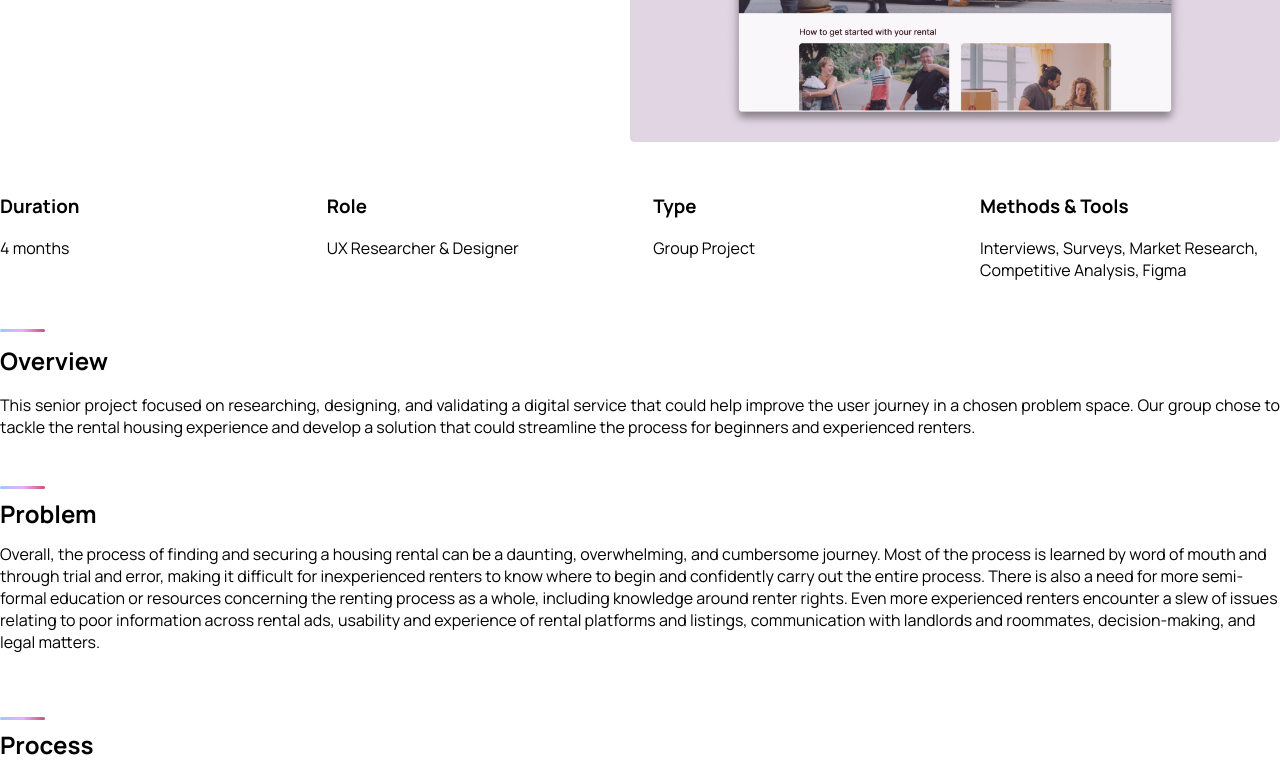
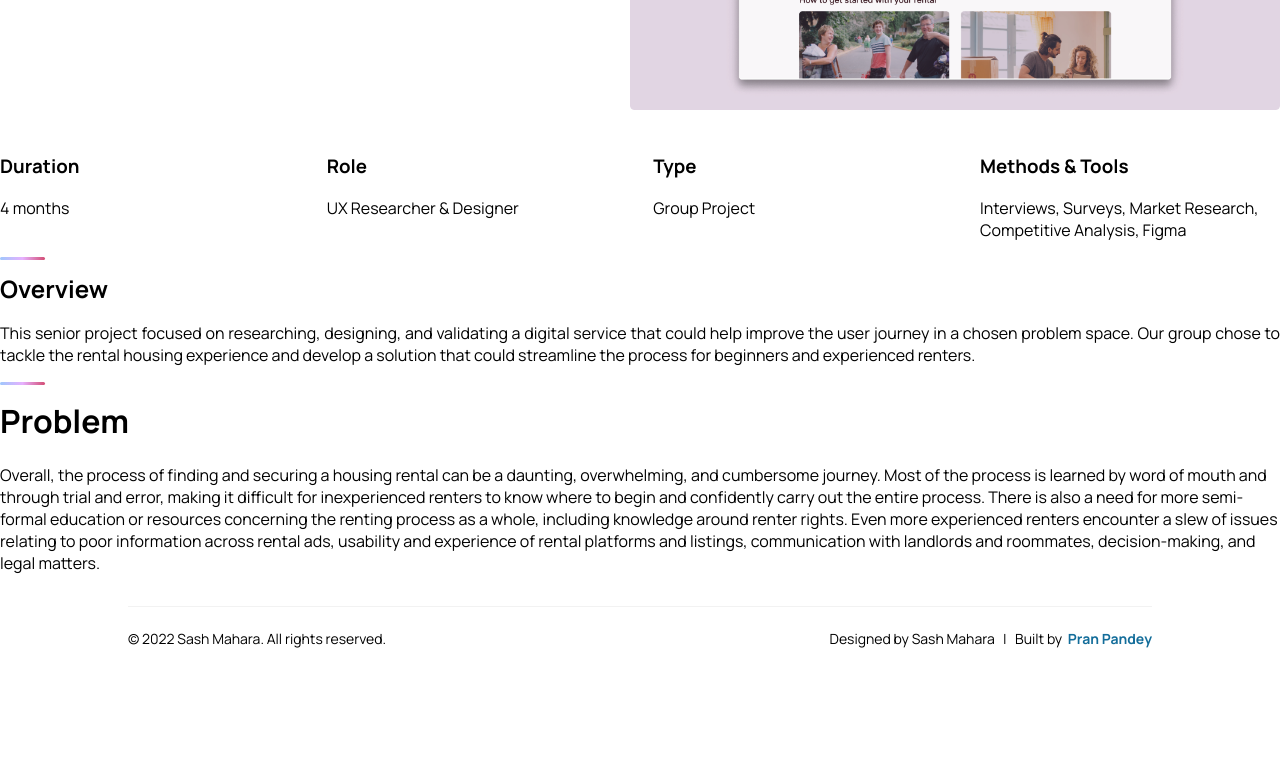
Before and after one commit to Elimists/sash-portfolio, a Next.js app: page /projects/homie in a window 1280 px wide. Shown: the part 420-1195 px from the top of the page. After the commit the page ends 1090 px from the top, so only its background shows below. Built offline with nearby package versions, Linux system fonts and the light colour scheme.

Commit message:
added more refactoring filed and folders

```diff
--- /dev/null
+++ b/components/projects/homie/HomieFragments.js
@@ -0,0 +1,136 @@
+import StyledBar from "@styled-bar-component"
+
+const Problem = () => {
+    return(
+        <div>
+            <StyledBar/>
+            <h1>Problem</h1>
+            <p>Overall, the process of finding and securing a housing rental can be a daunting, overwhelming, and cumbersome journey. Most of the process is learned by word of mouth and through trial and error, making it difficult for inexperienced renters to know where to begin and confidently carry out the entire process. There is also a need for more semi-formal education or resources concerning the renting process as a whole, including knowledge around renter rights. Even more experienced renters encounter a slew of issues relating to poor information across rental ads, usability and experience of rental platforms and listings, communication with landlords and roommates, decision-making, and legal matters.</p>
+        </div>
+    )
+}
+
+
+const Process = () => {
+    return(
+        <div>
+
+        </div>
+    )
+}
+
+const ReasearchGoals = () => {
+    return(
+        <div>
+
+        </div>
+    )
+}
+
+const UserGroup = () => {
+    return(
+        <div>
+
+        </div>
+    )
+}
+
+
+const RecruitmentCriteria = () => {
+    return(
+        <div>
+
+        </div>
+    )
+}
+
+const KeyInsight = () => {
+    return(
+        <div>
+
+        </div>
+    )
+}
+
+const DesignBrief = () => {
+    return(
+        <div>
+
+        </div>
+    )
+}
+
+
+const Persona = () => {
+    return(
+        <div>
+
+        </div>
+    )
+}
+
+const UserJourney = () => {
+    return(
+        <div>
+
+        </div>
+    )
+}
+
+const ConceptDevelopment = () => {
+    return(
+        <div>
+
+        </div>
+    )
+}
+
+const UserTesting = () => {
+    return(
+        <div>
+
+        </div>
+    )
+}
+
+const Iteration = () => {
+    return(
+        <div>
+
+        </div>
+    )
+}
+
+const FinalDesign = () => {
+    return(
+        <div>
+
+        </div>
+    )
+}
+
+const FigmaPorotype = () => {
+    return(
+        <div>
+
+        </div>
+    )
+}
+
+
+export {
+    Problem,
+    Process,
+    UserGroup,
+    RecruitmentCriteria,
+    ReasearchGoals,
+    KeyInsight,
+    DesignBrief,
+    Persona,
+    UserJourney,
+    ConceptDevelopment,
+    UserTesting,
+    Iteration,
+    FinalDesign,
+    FigmaPorotype
+}
--- a/components/projects/homie/HomieComponent.js
+++ b/components/projects/homie/HomieMainComponent.js
@@ -1,6 +1,5 @@
 import HighlightFragment from "./highlight/HighlightFragment"
-import Problem from "./problem/Problem"
-import Process from "./process/Process"
+import { Problem } from "./HomieFragments"
 
 export default function Homie(){
 
@@ -9,7 +8,6 @@ export default function Homie(){
 
             <HighlightFragment/>
             <Problem/>
-            <Process/>
         </div>
     )
 
--- a/pages/projects/homie.js
+++ b/pages/projects/homie.js
@@ -1,10 +1,10 @@
-import HomieComponent from "@homie-main-component"
+import HomieMainComponent from "components/projects/homie/HomieMainComponent"
 
 export default function Homie(){
 
     return(
         <>
-            <HomieComponent/>
+            <HomieMainComponent/>
         </>
     )
 }
--- a/styles/projects/shared/ProjectHighlight.module.css
+++ b/styles/projects/shared/ProjectHighlight.module.css
@@ -1,8 +1,3 @@
-.container{}
-
-.container > section {
-    margin-top: 2rem;
-}
 
 .top{
     display: flex;
@@ -20,6 +15,7 @@
 }
 
 .quick_glance{
+    margin-top: 1.5rem;
     display: flex;
     justify-content: space-between;
 }
```
Also changed, not shown: data/projects.js (+4 -4 lines).
